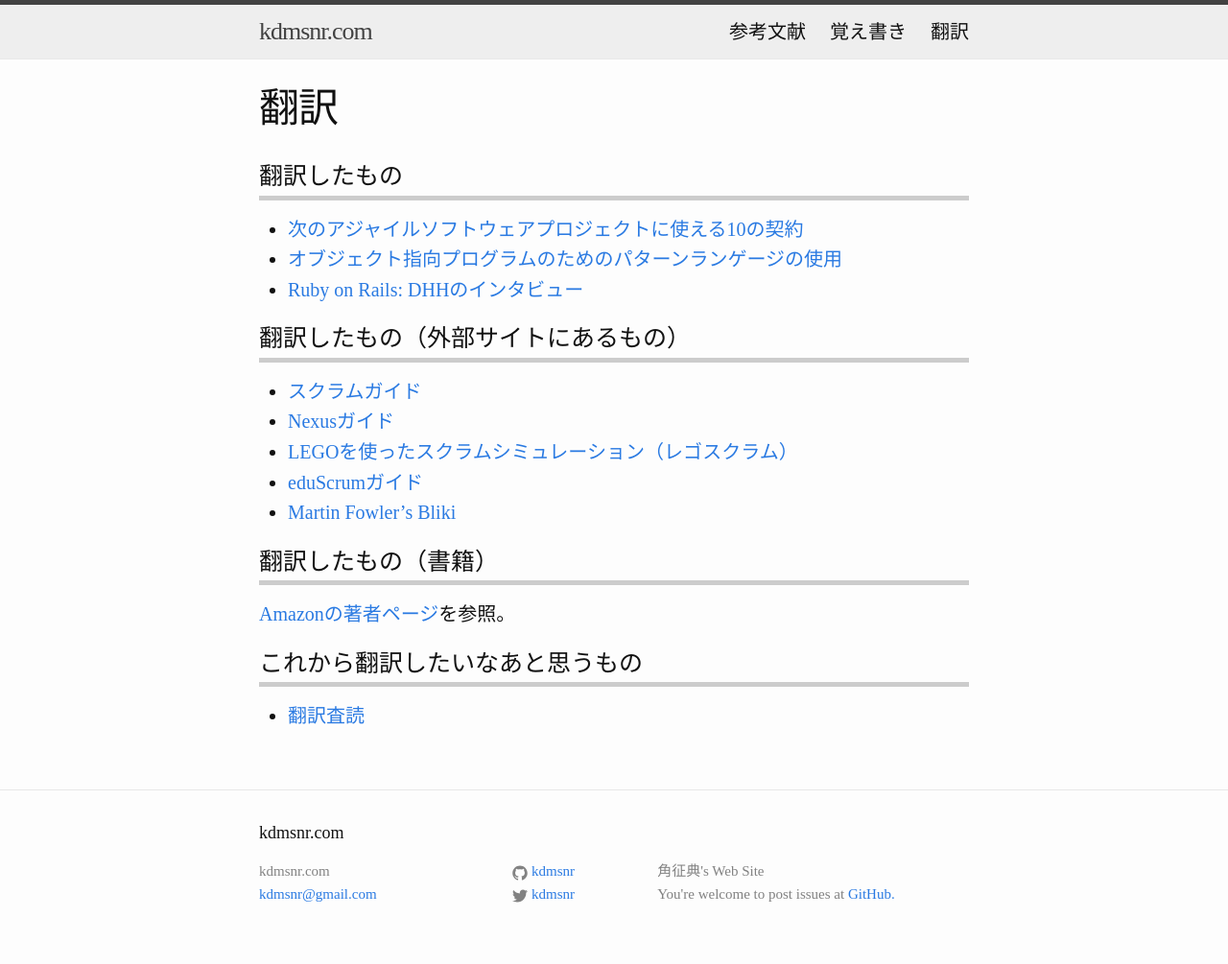
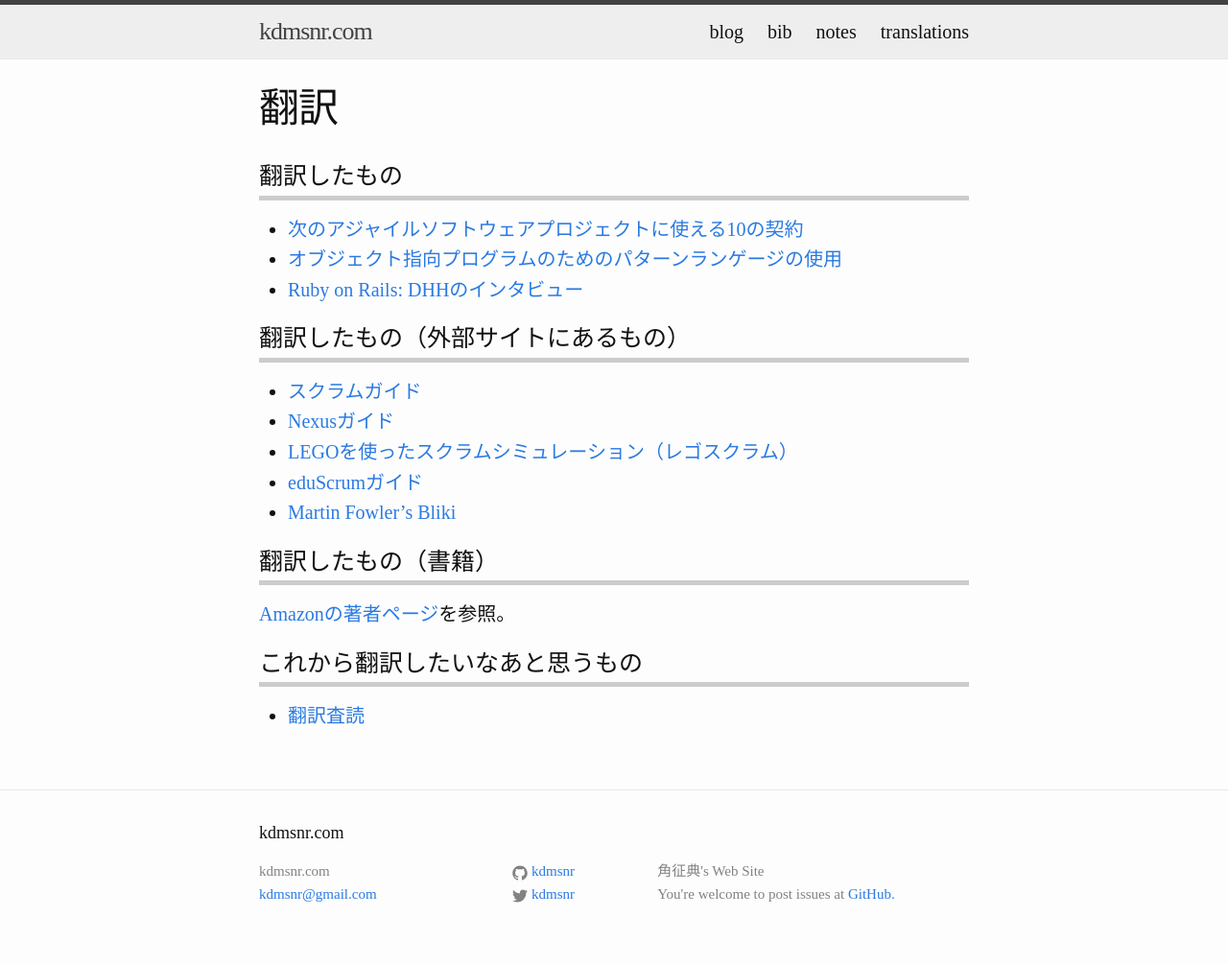
Before and after one commit to kdmsnr/kdmsnr.github.io, a Jekyll site: the page built from translations/index.md, in a window 1280 px wide. Shown: the whole page at 96% size. Built offline with Jekyll 4.4.1, drawn with Linux system fonts in a browser that asks for light colours; Markdown is read by kramdown in place of the engine named in the settings; comment, search, counter and statistics services are not loaded.

Commit message:
Update header

```diff
--- a/_includes/header.html
+++ b/_includes/header.html
@@ -14,9 +14,10 @@
       </a>
 
       <div class="trigger">
-<a class="page-link" href="/bib/">参考文献</a>
-<a class="page-link" href="/notes/">覚え書き</a>
-<a class="page-link" href="/translations/">翻訳</a>
+<a class="page-link" href="/blog/">blog</a>
+<a class="page-link" href="/bib/">bib</a>
+<a class="page-link" href="/notes/">notes</a>
+<a class="page-link" href="/translations/">translations</a>
         {% for page in site.pages %}
           {% if page.title %}
           {% comment %}<a class="page-link" href="{{ page.dir | prepend: site.baseurl }}">{{ page.title }}</a>{% endcomment %}
```
Also changed, not shown: blog/index.md (added, +13 -0 lines).
